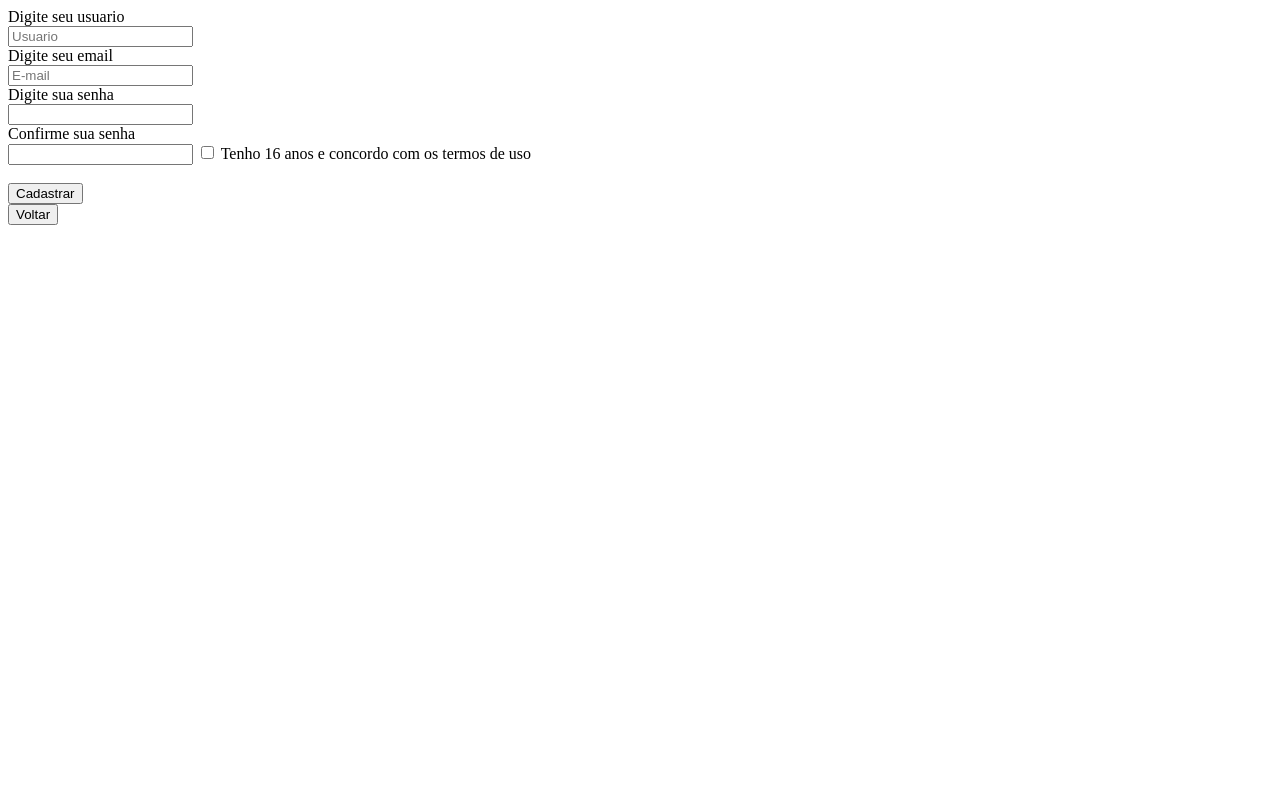
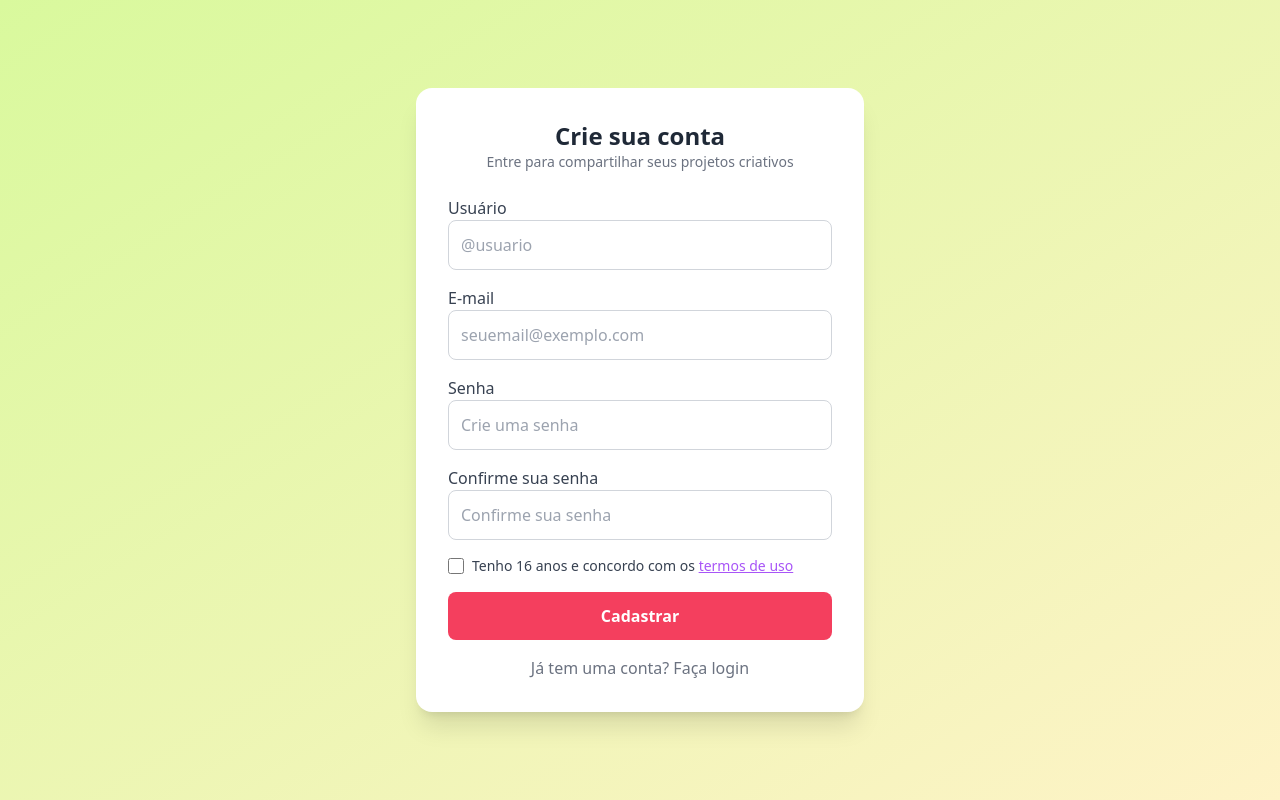
Before and after one commit to isasilvino/php_html_css, a PHP site: page /cadastro.php in a window 1280 px wide. Run offline with PHP 8.4, Linux system fonts and the light colour scheme; some libraries are stand-ins or nearby versions.

Commit message:
Atualizando CRUD em PHP

```diff
--- a/Aula 12/cadastro.php
+++ b/Aula 12/cadastro.php
@@ -8,44 +8,69 @@ if (isset($_SESSION['mensagem'])) {
 ?>
 
 <!DOCTYPE html>
-<html lang="en">
+<html lang="pt-br">
+
 <head>
     <meta charset="UTF-8">
     <meta name="viewport" content="width=device-width, initial-scale=1.0">
-    <title>Document</title>
+    <script src="https://cdn.tailwindcss.com"></script>
+    <title>Cadastro</title>
 </head>
-<body>
 
-<form action="acoes.php" method="post">
+<body class="bg-gradient-to-br from-lime-200  to-amber-100 flex justify-center items-center min-h-screen">
 
-<label for="Nome"> Digite seu usuario</label><br>
-<input type="text" name="nome" placeholder="Usuario" value="<?php echo isset($_SESSION['dados_formulario']['nome']) ? $_SESSION['dados_formulario']['nome'] : ''; ?>" required>
+    <div class="bg-white p-8 rounded-2xl shadow-xl w-full max-w-md">
+        <h2 class="text-2xl font-bold text-center text-gray-800">Crie sua conta</h2>
+        <p class="text-sm text-gray-500 text-center mb-6">Entre para compartilhar seus projetos criativos</p>
+
+        <form action="acoes.php" method="post" class="space-y-4">
+            <div>
+
+                <label class="block text-gray-700">Usuário</label>
+                <input type="text" name="nome" placeholder="@usuario" class="w-full p-3 rounded-lg border border-gray-300 focus:ring-2 focus:ring-purple-500 focus:outline-none" value="<?php echo isset($_SESSION['dados_formulario']['nome']) ? $_SESSION['dados_formulario']['nome'] : ''; ?>" required>
 
 
-<br><label for="Email">Digite seu email</label><br>
-<input type="email" name="email" placeholder="E-mail" value="<?php echo isset($_SESSION['dados_formulario']['email']) ? $_SESSION['dados_formulario']['email'] : ''; ?>" required>
+            </div>
+
+            <div>
+
+                <label class="block text-gray-700">E-mail</label>
+                <input type="email" name="email" placeholder="seuemail@exemplo.com" class="w-full p-3 rounded-lg border border-gray-300 focus:ring-2 focus:ring-purple-500 focus:outline-none" value="<?php echo isset($_SESSION['dados_formulario']['email']) ? $_SESSION['dados_formulario']['email'] : ''; ?>" required>
+
+            </div>
+
+            <div>
 
 
+                <label class="block text-gray-700">Senha</label>
+                <input type="password" name="senha" placeholder="Crie uma senha"
+                    class="w-full p-3 rounded-lg border border-gray-300 focus:ring-2 focus:ring-purple-500 focus:outline-none">
 
+            </div>
 
-<br><label for="Senha"> Digite sua senha</label><br>
-<input type="password" name="senha">
+            <div>
 
-<br><label for="confirmar_senha"> Confirme sua senha</label><br>
-<input type="password" name="confirmar_senha">
+                <label class="block text-gray-700">Confirme sua senha</label>
+                <input type="password" name="confirmar_senha" placeholder="Confirme sua senha"
+                    class="w-full p-3 rounded-lg border border-gray-300 focus:ring-2 focus:ring-purple-500 focus:outline-none">
+            </div>
 
-<label>
-        <input type="checkbox" name="termos"  <?php echo isset($_POST['termos']) ? 'checked' : ''; ?> required>
-        Tenho 16 anos e concordo com os termos de uso
-    </label><br><br>
+            <div class="flex items-center space-x-2">
+                <input type="checkbox" name="termos" class="w-4 h-4 text-purple-500 focus:ring-purple-500 border-gray-300 rounded" <?php echo isset($_POST['termos']) ? 'checked' : ''; ?> required>
+                <label class="text-sm text-gray-700">Tenho 16 anos e concordo com os <a href="#" class="text-purple-500 underline">termos de uso</a></label>
 
+            </div>
 
-<button type="submit" name="cadastrar_usuario">Cadastrar</button>
+            <button type="submit" name="cadastrar_usuario" class="w-full bg-rose-500 text-white font-bold py-3 rounded-lg hover:bg-rose-600 transition duration-300">Cadastrar</button>
 
         </form>
 
-<a href="index.php">
-    <button type="button">Voltar</button>
-</a>
+        <div class="text-center mt-4">
+            <a href="index.php" class="text-gray-500 hover:underline">Já tem uma conta? Faça login</a>
+
+
+        </div>
+    </div>
 </body>
+
 </html>
--- a/Aula 12/principal.php
+++ b/Aula 12/principal.php
@@ -27,7 +27,7 @@ if (!$usuario) {
 <head>
     <meta charset="UTF-8">
     <meta name="viewport" content="width=device-width, initial-scale=1.0">
-    <title>Document</title>
+    <title>Perfil do usuario</title>
 </head>
 
 <body>
```
Also changed, not shown: Aula 12/index.php (+4 -4 lines). Lines whose indentation alone changed are shown as unchanged.
